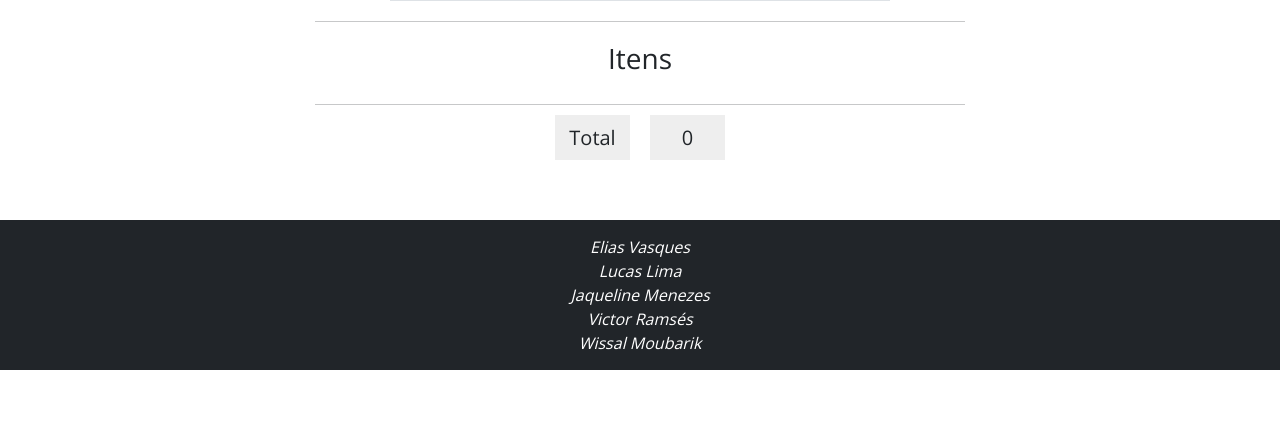
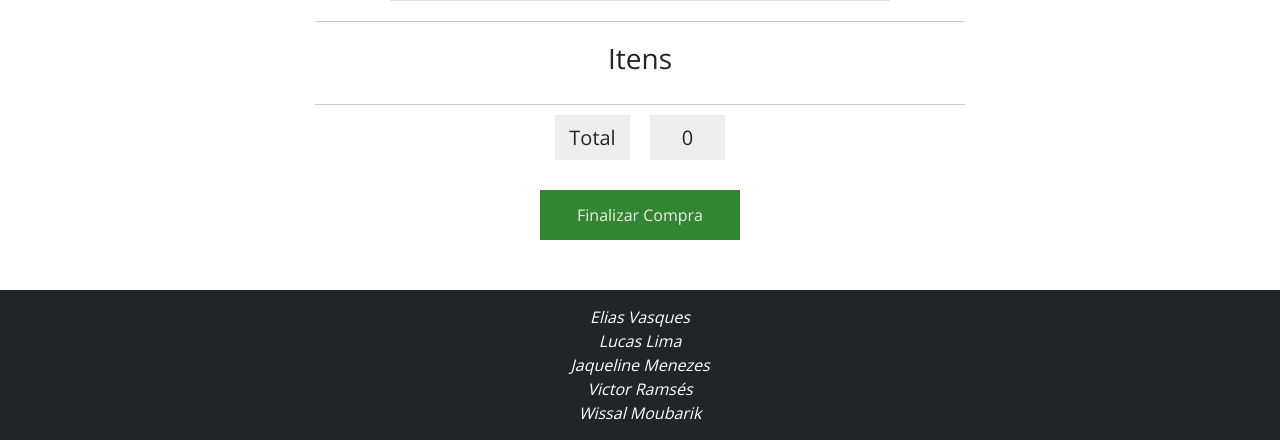
Before and after one commit to EliasVasques/sistema-de-estoque, a PHP site: page /sistema-de-estoque/compra-e-venda in a window 1280 px wide. Shown: the part 522-962 px from the top of the page. Before the commit the page ends 892 px from the top, so only its background shows below. Run offline with PHP 8.4, Linux system fonts and the light colour scheme; some libraries are stand-ins or nearby versions; some web fonts are replaced.

Commit message:
sweet alert add em compras e vendas

```diff
--- a/componentes/head.php
+++ b/componentes/head.php
@@ -30,5 +30,9 @@
     <!-- chart.js -->
     <script src="https://cdn.jsdelivr.net/npm/chart.js"></script>
 
+    <!-- sweet alert -->
+    <script src="https://unpkg.com/sweetalert/dist/sweetalert.min.js"></script>
+
+
     <title>Sistema Estoque</title>
   </head>
--- a/compra-e-venda/compra.js
+++ b/compra-e-venda/compra.js
@@ -1,3 +1,6 @@
+
+let removerBanco = [];
+let total = 0;
 
 function addCompra(nome, preco, codigo) {
     let itens = document.querySelector("#itens tbody");
@@ -8,7 +11,22 @@ function addCompra(nome, preco, codigo) {
         <td>${codigo}</td>
     </tr>`;
 
-    let valor = document.querySelector(".total .valor").textContent;
-    document.querySelector(".total .valor").innerHTML = (Number(valor) + preco).toFixed(2);
+    total += preco;
+    document.querySelector(".total .valor").innerHTML = total.toFixed(2);
+    removerBanco.push(codigo);
+}
+
+function itensRemovidoBancoMensagem() {
+
+    swal({
+        title: "Itens removidos do banco!",
+        text: "Você ganhou " + total + " reais.",
+        icon: "success",
+    })
+    .then(() => {
+        if (confirm) {
+            window.location.href = "../home/index.php";
+        }
+    });
 
 }
--- a/compra-e-venda/index.php
+++ b/compra-e-venda/index.php
@@ -15,7 +15,7 @@
   </span>
 </div>
 
-<table class="table table-striped">
+<table class="table table-striped busca">
   <thead>
     <tr>
       <th scope="col">Produto</th>
@@ -69,6 +69,9 @@
   <div class="valor">0</div>
 </div>
 
+<div id="finalizarCompra" onclick="itensRemovidoBancoMensagem()">Finalizar Compra</div>
+<!-- fazer que ao clicar remove do banco os ítens(usa php), passando removerBanco array como parametro, o array contem o id dos itens -->
+
 <script src="compra.js"></script>
 
 <?php require '../componentes/footer.php' ?>
--- a/css/geral.css
+++ b/css/geral.css
@@ -101,6 +101,26 @@ footer div {
     text-align: center;
     margin-top: 20px;
 }
+.busca tr {
+    cursor: pointer;
+}
+#finalizarCompra {
+    background-color: rgb(49, 134, 49);
+    color: #eee;
+    cursor: pointer;
+
+    text-align: center;
+
+    width: 200px;
+    height: 50px;
+    line-height: 50px;
+
+    margin: auto;
+    margin-top: 20px;
+}
+#finalizarCompra {
+
+}
 
 /* naoEstaClicado */
 .naoEstaClicado {
```
